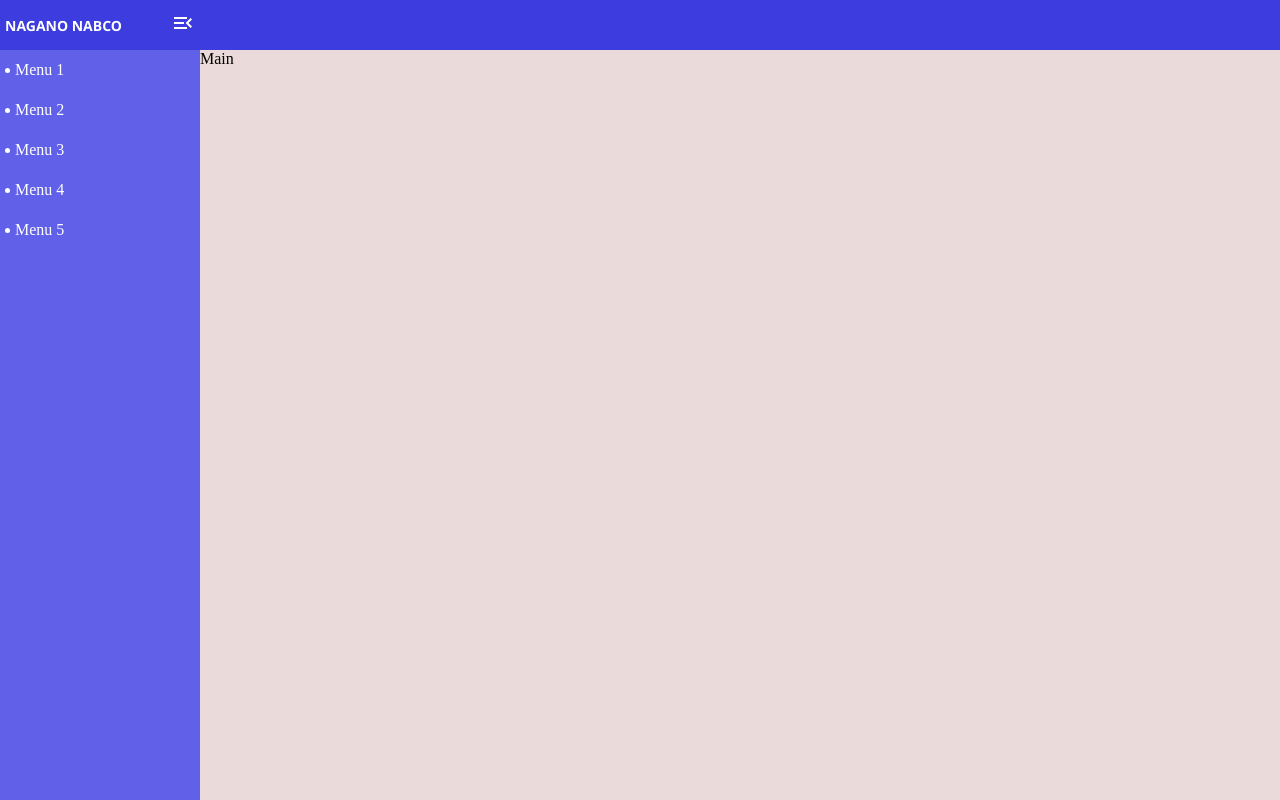
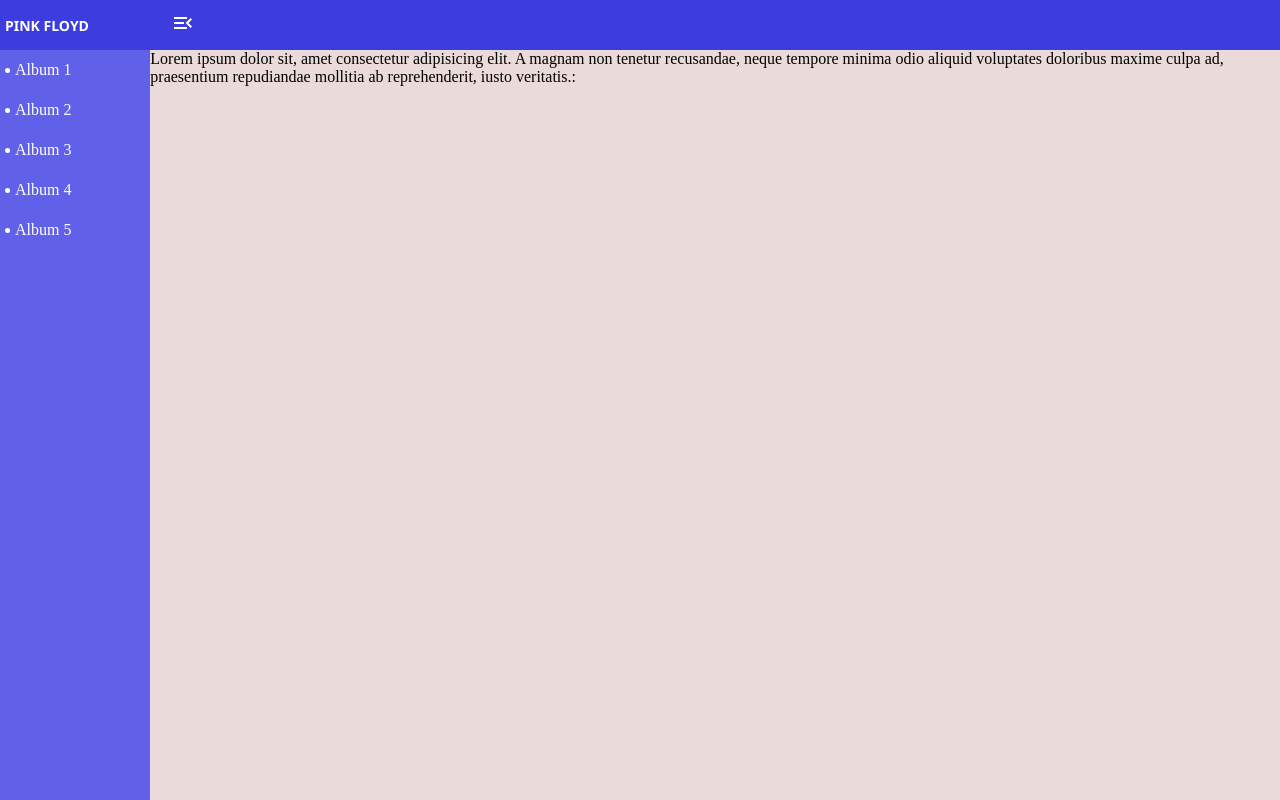
Before and after one commit to raselkarim7/navbar-sidebar-by-grid-and-flex, a React (Vite) app: page / in a window 1280 px wide. Built offline with nearby package versions, Linux system fonts and the light colour scheme.

Commit message:
project name changed

```diff
--- a/src/App.tsx
+++ b/src/App.tsx
@@ -13,7 +13,7 @@ function App() {
     <div>
       <div className="header">
         <div className="part1">
-          {sidebar ? <div className="appTitle">NAGANO NABCO</div> : ""}
+          {sidebar ? <div className="appTitle">PINK FLOYD</div> : ""}
           <div
             className={`menuOpenIconContainer ${sidebar ? "" : "logoAnim"}`}
             onClick={() => {
@@ -31,12 +31,17 @@ function App() {
           {sidebar
             ? menuArray.map((item, index) => (
                 <div className="menuItem" key={index}>
-                  Menu {index + 1}{" "}
+                  Album {index + 1}{" "}
                 </div>
               ))
             : ""}
         </div>
-        <div className="main">Main</div>
+        <div className="main">
+          Lorem ipsum dolor sit, amet consectetur adipisicing elit. A magnam non
+          tenetur recusandae, neque tempore minima odio aliquid voluptates
+          doloribus maxime culpa ad, praesentium repudiandae mollitia ab
+          reprehenderit, iusto veritatis.:{" "}
+        </div>
       </div>
     </div>
   );
```
